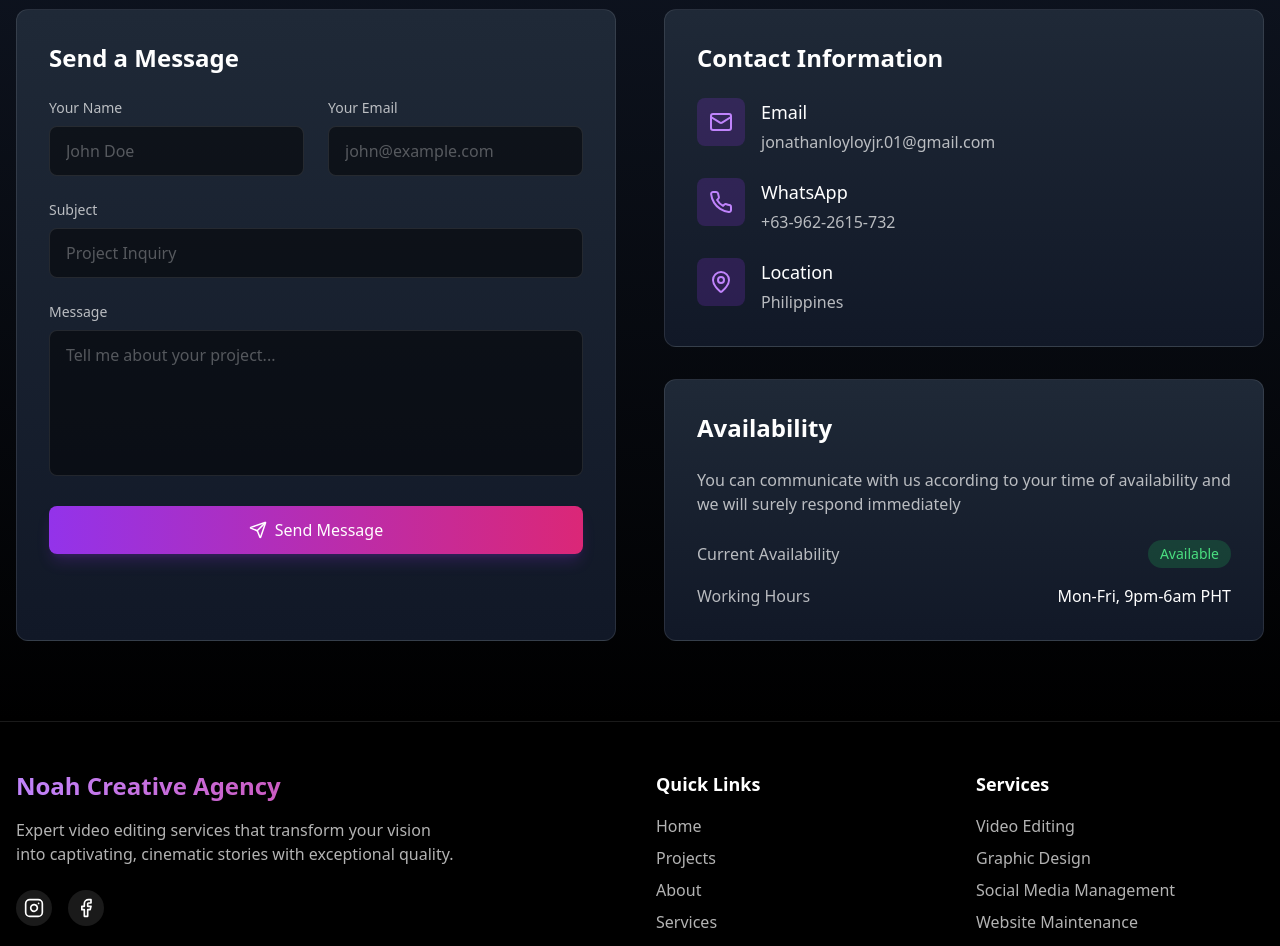
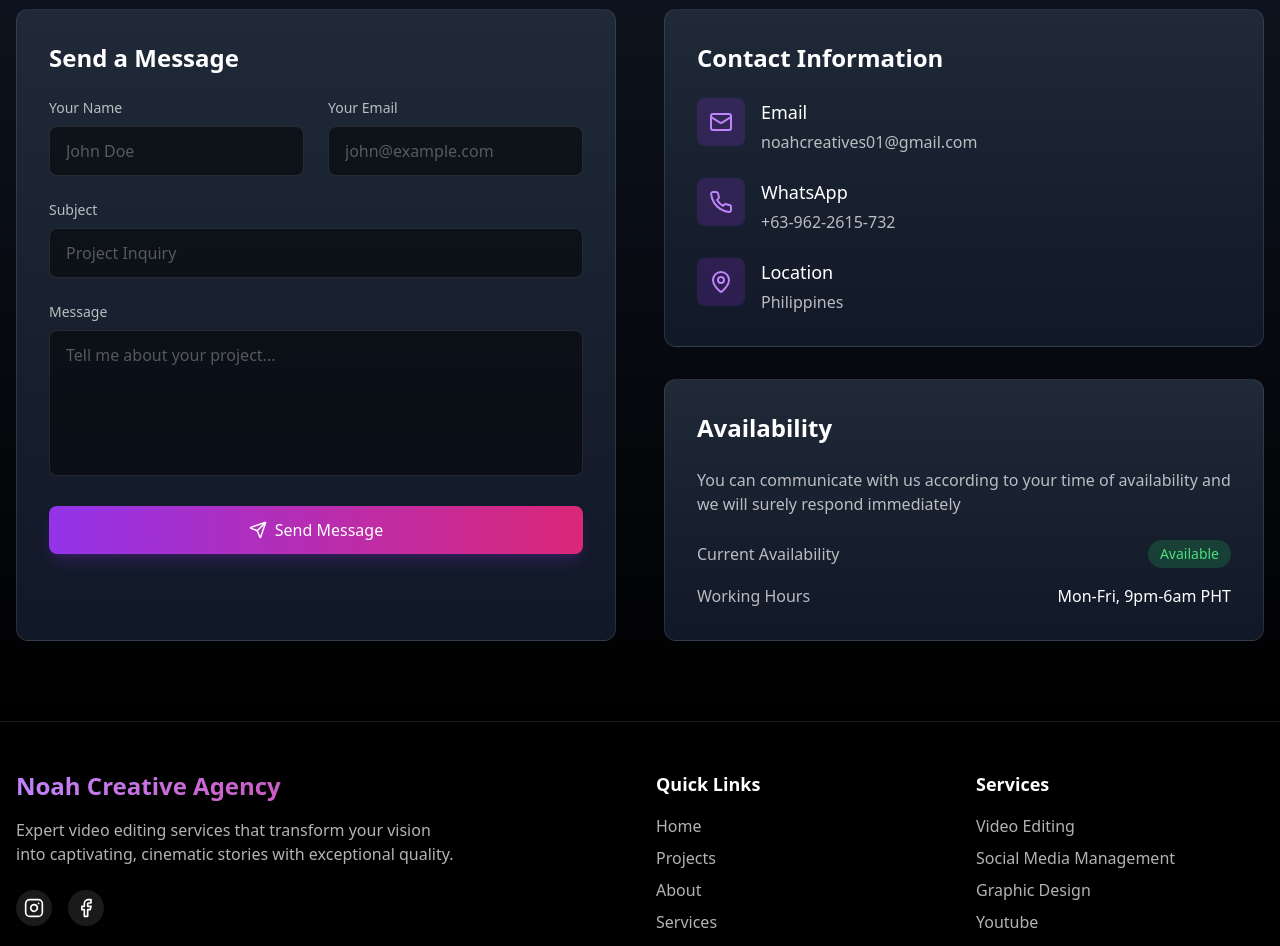
Before and after one commit to notjirez/ncaweb-main, a React (Vite) app: page / in a window 1280 px wide. Shown: the part 4540-5486 px from the top of the page. Built offline with nearby package versions, Linux system fonts and the light colour scheme.

Commit message:
changes in contact

```diff
--- a/src/components/ContactSection.tsx
+++ b/src/components/ContactSection.tsx
@@ -132,7 +132,7 @@ const ContactSection = () => {
                   </div>
                   <div>
                     <h4 className="text-lg font-medium mb-1">Email</h4>
-                    <p className="text-white/70">jonathanloyloyjr.01@gmail.com</p>
+                    <p className="text-white/70">noahcreatives01@gmail.com</p>
                   </div>
                 </div>
                 <div className="flex items-start gap-4">
--- a/src/components/Footer.tsx
+++ b/src/components/Footer.tsx
@@ -75,11 +75,16 @@ const Footer = () => {
           <div>
   <h3 className="text-lg font-bold mb-4">Services</h3>
   <ul className="space-y-2">
-              {['Video Editing', 'Graphic Design', 'Social Media Management', 'Website Maintenance'].map(item => (
-                <li key={item}>
-                  <a href="#services" className="text-white/70 hover:text-white transition-colors duration-300">
+    {[
+      'Video Editing',
+      'Social Media Management',
+      'Graphic Design',
+      'Youtube',
+      'Analytics and Insights',
+      'Website Creation and Maintenance',
+    ].map((item) => (
+      <li key={item} className="text-white/70">
         {item}
-                  </a>
       </li>
     ))}
   </ul>
```
Lines whose indentation alone changed are shown as unchanged.
